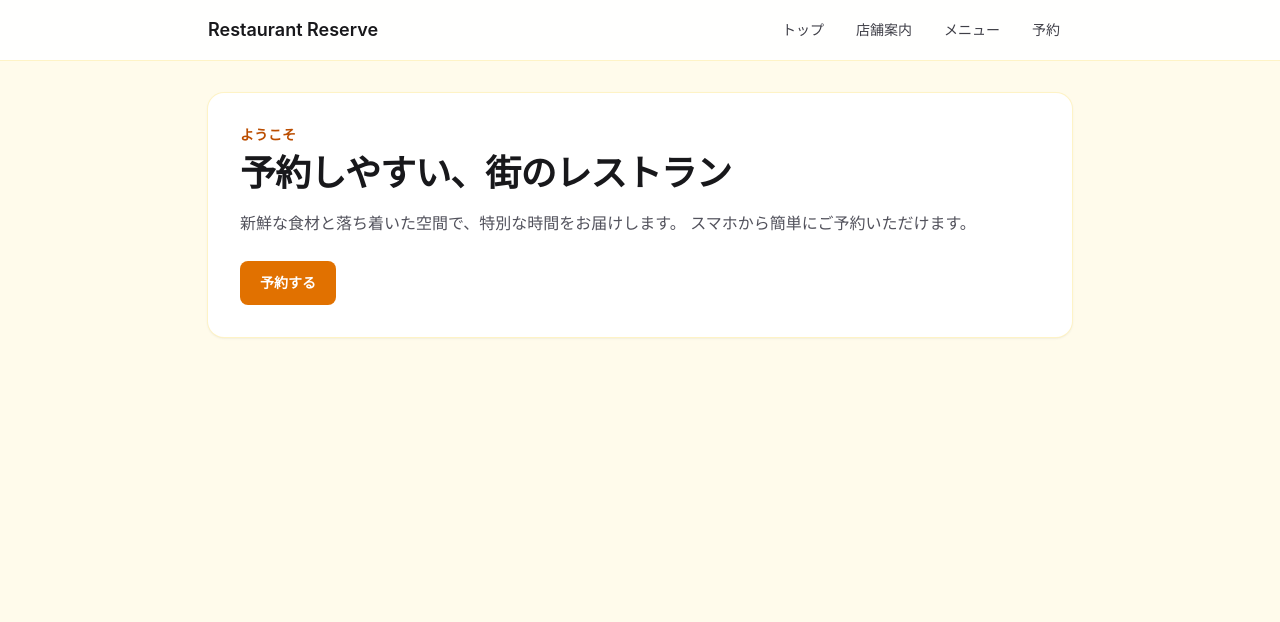
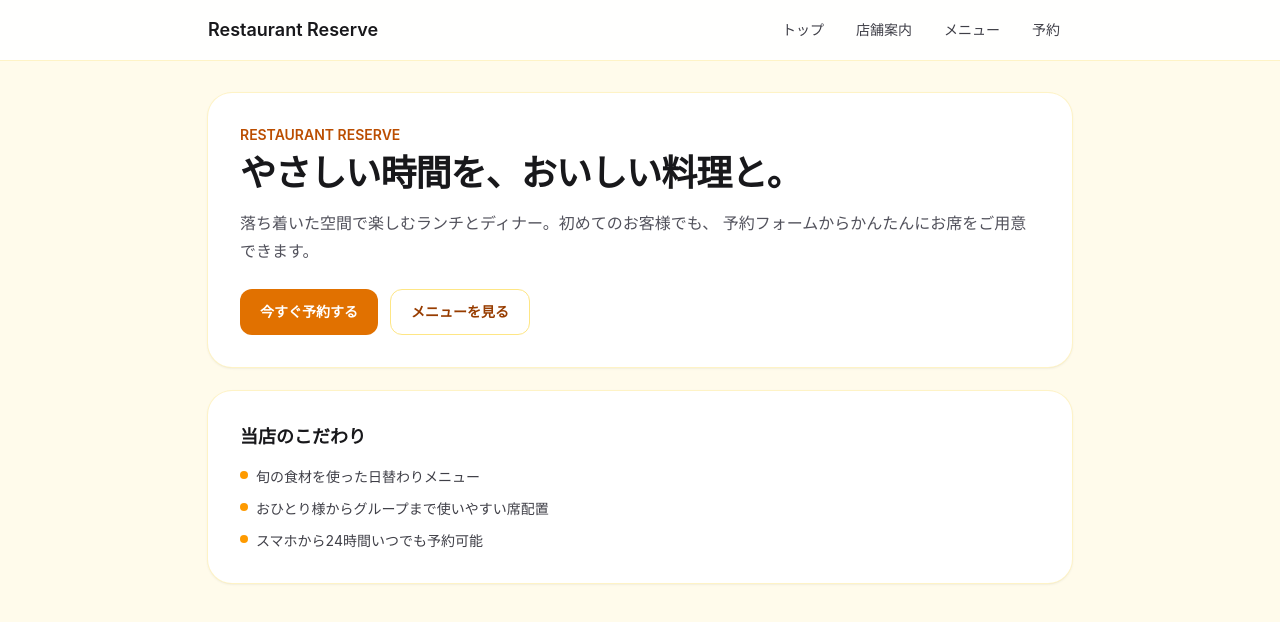
Before and after one commit to twoyosea24c-debug/restaurant, a Next.js app: page / in a window 1280 px wide. Shown: the top 622 px of the page. Built offline with nearby package versions, Linux system fonts and the light colour scheme.

Commit message:
Create initial restaurant reservation app screens

```diff
--- a/app/menu/page.tsx
+++ b/app/menu/page.tsx
@@ -1,21 +1,39 @@
 const menus = [
-  { name: "季節野菜のサラダ", price: "¥880", description: "旬の野菜を使ったさっぱり前菜" },
-  { name: "本日のパスタ", price: "¥1,480", description: "日替わりソースで楽しむ人気メニュー" },
-  { name: "グリルチキンプレート", price: "¥1,680", description: "香ばしく焼き上げたジューシーな一皿" },
-  { name: "自家製ティラミス", price: "¥650", description: "食後にぴったりの定番デザート" },
+  {
+    name: "季節野菜のサラダ",
+    price: "¥880",
+    description: "旬の野菜を使った、みずみずしい前菜です。",
+  },
+  {
+    name: "本日のパスタ",
+    price: "¥1,480",
+    description: "日替わりソースで仕上げる人気メニュー。",
+  },
+  {
+    name: "グリルチキンプレート",
+    price: "¥1,680",
+    description: "外は香ばしく中はジューシーなメイン料理。",
+  },
+  {
+    name: "自家製ティラミス",
+    price: "¥650",
+    description: "食後に人気のなめらかデザート。",
+  },
 ];
 
 export default function MenuPage() {
   return (
     <div className="space-y-6">
-      <h1 className="text-2xl font-bold text-zinc-900">メニュー紹介</h1>
+      <div>
+        <h1 className="text-2xl font-bold text-zinc-900">メニュー紹介</h1>
+        <p className="mt-2 text-sm text-zinc-600 sm:text-base">
+          ランチ・ディナーどちらでもお楽しみいただける定番メニューです。
+        </p>
+      </div>
       <ul className="grid gap-4 sm:grid-cols-2">
         {menus.map((item) => (
-          <li
-            key={item.name}
-            className="rounded-xl bg-white p-5 shadow-sm ring-1 ring-amber-100"
-          >
-            <div className="mb-2 flex items-center justify-between gap-2">
+          <li key={item.name} className="rounded-2xl bg-white p-5 shadow-sm ring-1 ring-amber-100">
+            <div className="mb-2 flex items-center justify-between gap-3">
               <h2 className="font-semibold text-zinc-900">{item.name}</h2>
               <p className="text-sm font-semibold text-amber-700">{item.price}</p>
             </div>
--- a/app/page.tsx
+++ b/app/page.tsx
@@ -1,25 +1,51 @@
 import Link from "next/link";
+
+const highlights = [
+  "旬の食材を使った日替わりメニュー",
+  "おひとり様からグループまで使いやすい席配置",
+  "スマホから24時間いつでも予約可能",
+];
 
 export default function Home() {
   return (
-    <div className="space-y-8">
-      <section className="rounded-2xl bg-white p-6 shadow-sm ring-1 ring-amber-100 sm:p-8">
-        <p className="mb-2 text-sm font-semibold text-amber-700">ようこそ</p>
-        <h1 className="text-3xl font-bold tracking-tight text-zinc-900 sm:text-4xl">
-          予約しやすい、街のレストラン
+    <div className="space-y-6">
+      <section className="rounded-3xl bg-white p-6 shadow-sm ring-1 ring-amber-100 sm:p-8">
+        <p className="text-sm font-semibold text-amber-700">RESTAURANT RESERVE</p>
+        <h1 className="mt-2 text-3xl font-bold tracking-tight text-zinc-900 sm:text-4xl">
+          やさしい時間を、
+          <br className="sm:hidden" />
+          おいしい料理と。
         </h1>
-        <p className="mt-4 text-base leading-7 text-zinc-600">
-          新鮮な食材と落ち着いた空間で、特別な時間をお届けします。
-          スマホから簡単にご予約いただけます。
+        <p className="mt-4 text-sm leading-7 text-zinc-600 sm:text-base">
+          落ち着いた空間で楽しむランチとディナー。初めてのお客様でも、
+          予約フォームからかんたんにお席をご用意できます。
         </p>
-        <div className="mt-6">
+        <div className="mt-6 flex flex-col gap-3 sm:flex-row">
           <Link
             href="/reserve"
-            className="inline-flex items-center rounded-lg bg-amber-600 px-5 py-3 text-sm font-semibold text-white transition hover:bg-amber-700"
+            className="inline-flex items-center justify-center rounded-xl bg-amber-600 px-5 py-3 text-sm font-semibold text-white transition hover:bg-amber-700"
           >
-            予約する
+            今すぐ予約する
+          </Link>
+          <Link
+            href="/menu"
+            className="inline-flex items-center justify-center rounded-xl border border-amber-200 px-5 py-3 text-sm font-semibold text-amber-800 transition hover:bg-amber-50"
+          >
+            メニューを見る
           </Link>
         </div>
+      </section>
+
+      <section className="rounded-3xl bg-white p-6 shadow-sm ring-1 ring-amber-100 sm:p-8">
+        <h2 className="text-lg font-bold text-zinc-900">当店のこだわり</h2>
+        <ul className="mt-4 space-y-3 text-sm text-zinc-700">
+          {highlights.map((item) => (
+            <li key={item} className="flex items-start gap-2">
+              <span className="mt-1 inline-block h-2 w-2 rounded-full bg-amber-500" />
+              <span>{item}</span>
+            </li>
+          ))}
+        </ul>
       </section>
     </div>
   );
--- a/app/reserve/page.tsx
+++ b/app/reserve/page.tsx
@@ -11,33 +11,40 @@ export default function ReservePage() {
   };
 
   return (
-    <div className="rounded-2xl bg-white p-6 shadow-sm ring-1 ring-amber-100 sm:p-8">
-      <h1 className="mb-6 text-2xl font-bold text-zinc-900">予約フォーム</h1>
-      <form className="space-y-4" onSubmit={handleSubmit}>
-        <Input label="名前" name="name" type="text" />
-        <Input label="メールアドレス" name="email" type="email" />
-        <Input label="電話番号" name="phone" type="tel" />
+    <div className="rounded-3xl bg-white p-6 shadow-sm ring-1 ring-amber-100 sm:p-8">
+      <h1 className="text-2xl font-bold text-zinc-900">予約フォーム</h1>
+      <p className="mt-2 text-sm text-zinc-600">
+        必要事項をご入力ください。送信後、受付メッセージが表示されます。
+      </p>
+
+      <form className="mt-6 space-y-4" onSubmit={handleSubmit}>
+        <Input label="名前" name="name" type="text" autoComplete="name" />
+        <Input label="メールアドレス" name="email" type="email" autoComplete="email" />
+        <Input label="電話番号" name="phone" type="tel" autoComplete="tel" />
         <Input label="予約日" name="date" type="date" />
         <Input label="予約時間" name="time" type="time" />
         <Input label="人数" name="people" type="number" min="1" />
+
         <label className="block text-sm font-medium text-zinc-700">
           備考
           <textarea
             name="note"
             rows={4}
-            className="mt-1 w-full rounded-lg border border-zinc-300 px-3 py-2 text-sm outline-none ring-amber-300 transition focus:ring"
-            placeholder="アレルギーなどがあればご記入ください"
+            className="mt-1 w-full rounded-xl border border-zinc-300 px-3 py-2 text-sm outline-none ring-amber-300 transition focus:ring"
+            placeholder="アレルギーやご要望があればご記入ください"
           />
         </label>
+
         <button
           type="submit"
-          className="w-full rounded-lg bg-amber-600 px-4 py-3 text-sm font-semibold text-white transition hover:bg-amber-700"
+          className="w-full rounded-xl bg-amber-600 px-4 py-3 text-sm font-semibold text-white transition hover:bg-amber-700"
         >
           送信する
         </button>
       </form>
+
       {completed && (
-        <p className="mt-4 rounded-lg bg-emerald-50 px-4 py-3 text-sm font-medium text-emerald-700">
+        <p className="mt-4 rounded-xl bg-emerald-50 px-4 py-3 text-sm font-medium text-emerald-700">
           予約を受け付けました
         </p>
       )}
@@ -50,9 +57,10 @@ type InputProps = {
   name: string;
   type: string;
   min?: string;
+  autoComplete?: string;
 };
 
-function Input({ label, name, type, min }: InputProps) {
+function Input({ label, name, type, min, autoComplete }: InputProps) {
   return (
     <label className="block text-sm font-medium text-zinc-700">
       {label}
@@ -61,7 +69,8 @@ function Input({ label, name, type, min }: InputProps) {
         name={name}
         type={type}
         min={min}
-        className="mt-1 w-full rounded-lg border border-zinc-300 px-3 py-2 text-sm outline-none ring-amber-300 transition focus:ring"
+        autoComplete={autoComplete}
+        className="mt-1 w-full rounded-xl border border-zinc-300 px-3 py-2 text-sm outline-none ring-amber-300 transition focus:ring"
       />
     </label>
   );
--- a/app/store/page.tsx
+++ b/app/store/page.tsx
@@ -1,16 +1,40 @@
 export default function StorePage() {
   return (
-    <div className="space-y-6 rounded-2xl bg-white p-6 shadow-sm ring-1 ring-amber-100 sm:p-8">
+    <div className="space-y-6 rounded-3xl bg-white p-6 shadow-sm ring-1 ring-amber-100 sm:p-8">
       <h1 className="text-2xl font-bold text-zinc-900">店舗案内</h1>
-      <div className="space-y-3 text-zinc-700">
-        <p>店名: Restaurant Reserve</p>
-        <p>住所: 東京都○○区○○ 1-2-3</p>
-        <p>営業時間: 11:30 - 22:00（L.O. 21:30）</p>
-        <p>定休日: 毎週火曜日</p>
-        <p>電話番号: 03-1234-5678</p>
-      </div>
-      <p className="text-sm text-zinc-500">
-        10名以上の団体予約や貸切については、お電話でお問い合わせください。
+      <p className="text-sm leading-7 text-zinc-600 sm:text-base">
+        駅から歩いて5分。木目を基調にした店内で、ゆったりとしたお食事時間をお楽しみください。
+      </p>
+
+      <dl className="grid gap-4 text-sm text-zinc-700 sm:grid-cols-2">
+        <div>
+          <dt className="font-semibold text-zinc-900">店名</dt>
+          <dd>Restaurant Reserve</dd>
+        </div>
+        <div>
+          <dt className="font-semibold text-zinc-900">電話番号</dt>
+          <dd>03-1234-5678</dd>
+        </div>
+        <div>
+          <dt className="font-semibold text-zinc-900">住所</dt>
+          <dd>東京都○○区○○ 1-2-3</dd>
+        </div>
+        <div>
+          <dt className="font-semibold text-zinc-900">営業時間</dt>
+          <dd>11:30 - 22:00（L.O. 21:30）</dd>
+        </div>
+        <div>
+          <dt className="font-semibold text-zinc-900">定休日</dt>
+          <dd>毎週火曜日</dd>
+        </div>
+        <div>
+          <dt className="font-semibold text-zinc-900">席数</dt>
+          <dd>32席（禁煙）</dd>
+        </div>
+      </dl>
+
+      <p className="rounded-xl bg-amber-50 px-4 py-3 text-sm text-amber-900">
+        10名以上の団体予約・貸切利用は、お電話にてお問い合わせください。
       </p>
     </div>
   );
```
